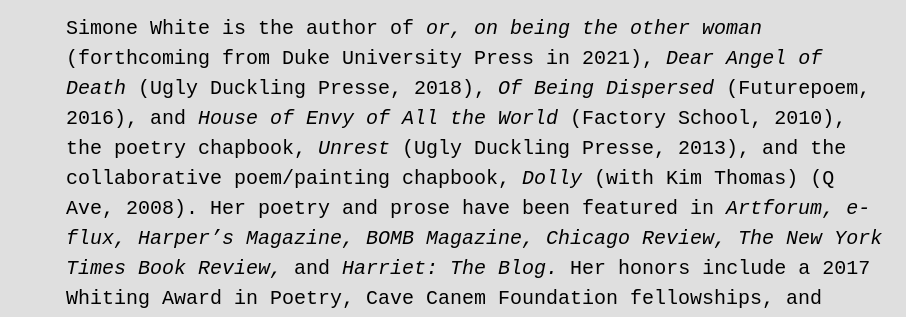
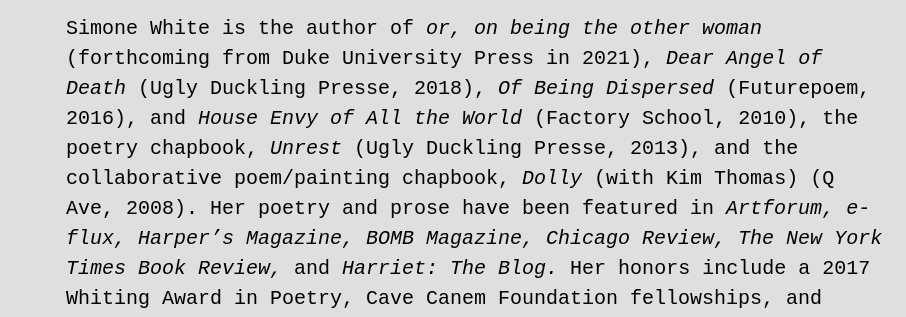
Before and after one commit to mjt-vo/swhite-design, a plain HTML site: page about/index.html in a window 1280 px wide. Shown: the part 146-463 px from the top of the page, 374-1280 px from the left. Drawn offline with Linux system fonts and the light colour scheme; a web font is replaced by a local one.

Commit message:
minor typo correction

```diff
--- a/about/index.html
+++ b/about/index.html
@@ -26,7 +26,7 @@
       <p class="caption">photo: Dana Scruggs <a href="../images/Simone-White-portrait-LG.jpg" download>(download hi-res)</a></p>
     </div>
     <div class="column column--text">
-      <p>Simone White is the author of <em>or, on being the other woman</em> (forthcoming from Duke University Press in 2021), <em>Dear Angel of Death</em> (Ugly Duckling Presse, 2018), <em>Of Being Dispersed</em> (Futurepoem, 2016), and <em>House of Envy of All the World</em> (Factory School, 2010), the poetry chapbook, <em>Unrest</em> (Ugly Duckling Presse, 2013), and the collaborative poem/painting chapbook, <em>Dolly</em> (with Kim Thomas) (Q Ave, 2008). Her poetry and prose have been featured in <em>Artforum, e-flux, Harper&rsquo;s Magazine, BOMB Magazine, Chicago Review, The New York Times Book Review,</em> and <em>Harriet: The Blog.</em> Her honors include a 2017 Whiting Award in Poetry, Cave Canem Foundation fellowships, and recognition as a New American Poet for the Poetry Society of America in 2013. A graduate of Wesleyan University, she holds a JD from Harvard Law School, an MFA from the New School, and a PhD in English from CUNY Graduate Center. She is Assistant Professor of English at the University of Pennsylvania and serves on the writing faculty of the Milton Avery Graduate School of the Arts at Bard College. She lives in Brooklyn.</p>
+      <p>Simone White is the author of <em>or, on being the other woman</em> (forthcoming from Duke University Press in 2021), <em>Dear Angel of Death</em> (Ugly Duckling Presse, 2018), <em>Of Being Dispersed</em> (Futurepoem, 2016), and <em>House Envy of All the World</em> (Factory School, 2010), the poetry chapbook, <em>Unrest</em> (Ugly Duckling Presse, 2013), and the collaborative poem/painting chapbook, <em>Dolly</em> (with Kim Thomas) (Q Ave, 2008). Her poetry and prose have been featured in <em>Artforum, e-flux, Harper&rsquo;s Magazine, BOMB Magazine, Chicago Review, The New York Times Book Review,</em> and <em>Harriet: The Blog.</em> Her honors include a 2017 Whiting Award in Poetry, Cave Canem Foundation fellowships, and recognition as a New American Poet for the Poetry Society of America in 2013. A graduate of Wesleyan University, she holds a JD from Harvard Law School, an MFA from the New School, and a PhD in English from CUNY Graduate Center. She is Assistant Professor of English at the University of Pennsylvania and serves on the writing faculty of the Milton Avery Graduate School of the Arts at Bard College. She lives in Brooklyn.</p>
       <p><strong>contact <span>|</span></strong> <em>simonefonsiba@gmail.com</em></p>
     </div>
   </main>
```
